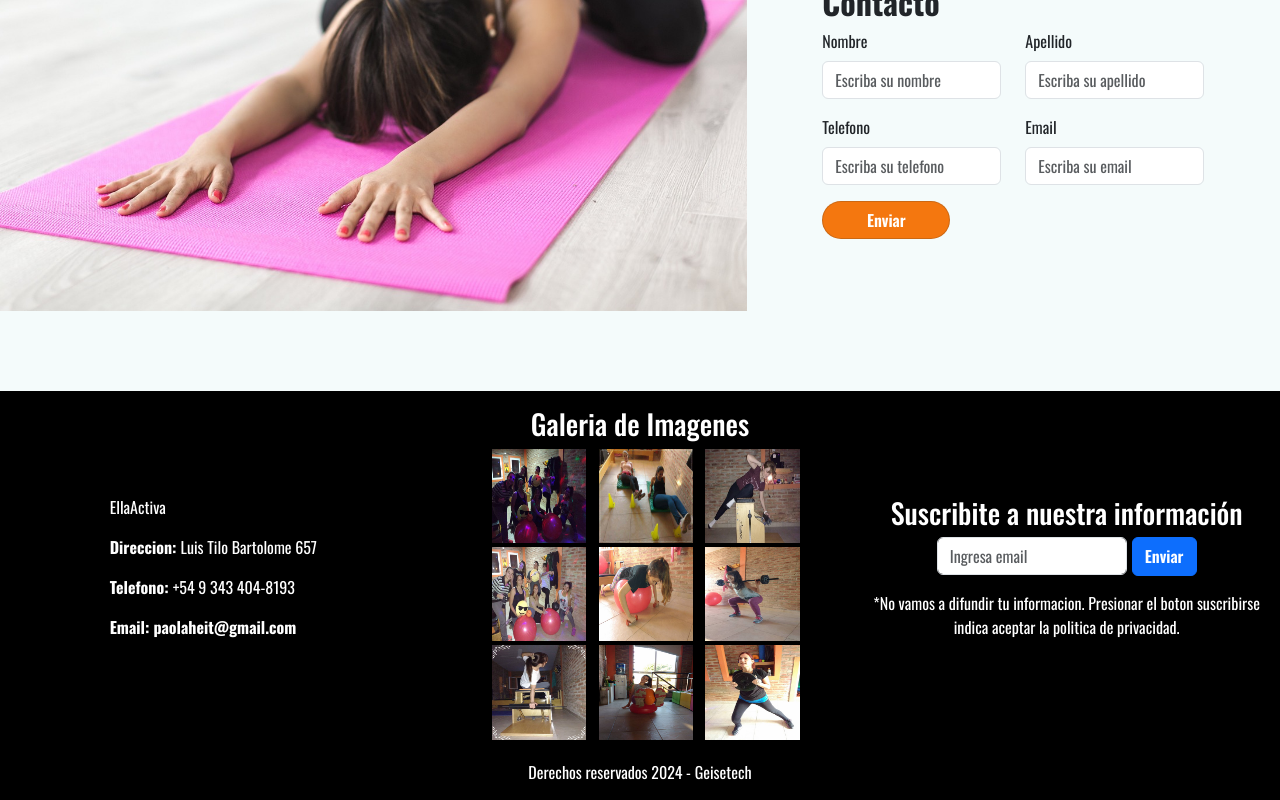
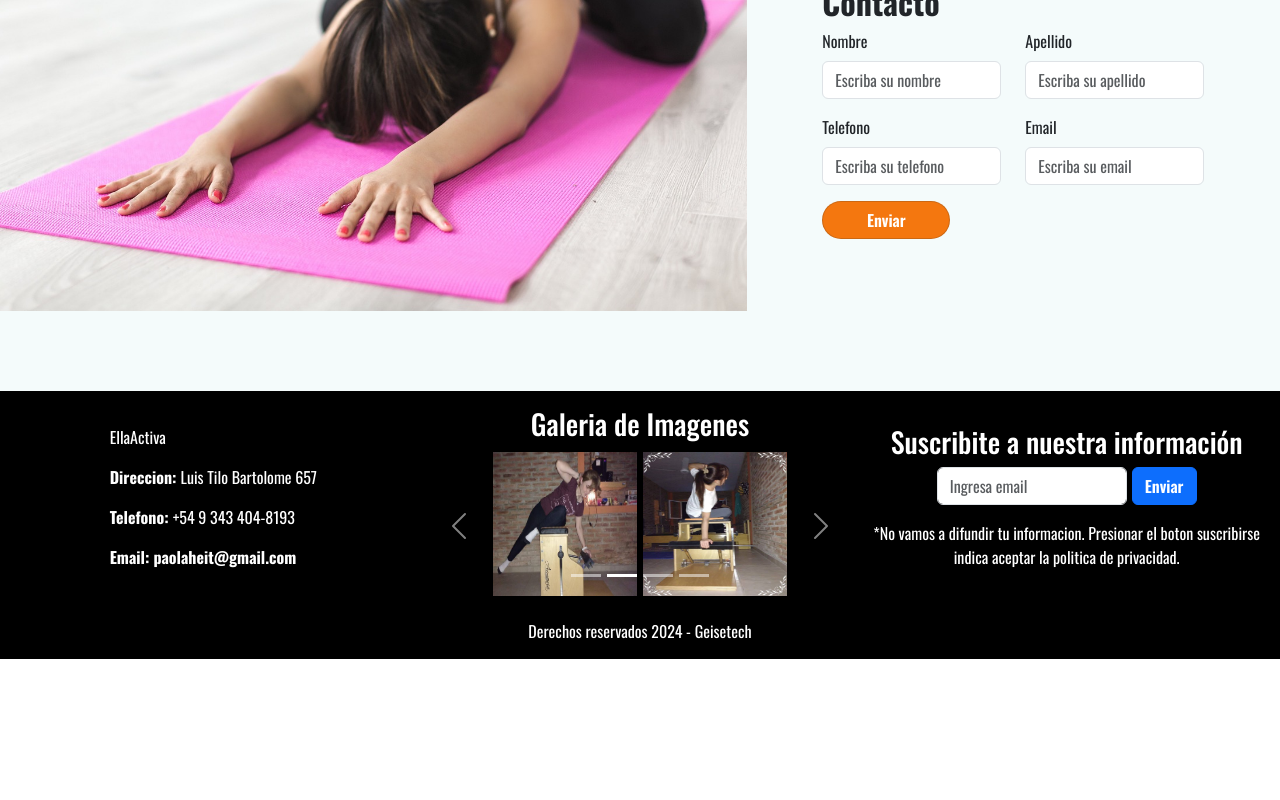
Before and after one commit to TomasGeist/landingEllaActiva, a React (Vite) app: page / in a window 1280 px wide. Shown: the part 2569-3369 px from the top of the page. After the commit the page ends 3228 px from the top, so only its background shows below. Built offline with nearby package versions, Linux system fonts and the light colour scheme.

Commit message:
add carrusel

```diff
--- a/package.json
+++ b/package.json
@@ -7,7 +7,8 @@
     "dev": "vite",
     "build": "vite build",
     "lint": "eslint . --ext js,jsx --report-unused-disable-directives --max-warnings 0",
-    "preview": "vite preview"
+    "preview": "vite preview",
+    "deploy": "gh-pages -d dist"
   },
   "dependencies": {
     "@vitejs/plugin-react": "^4.2.1",
--- a/src/App.css
+++ b/src/App.css
@@ -180,3 +180,10 @@ color: black;
     display: none;
   }
 }
+
+
+.carrusel img{
+  width: 150px;
+  height: 150px;
+  padding: 3px;
+}
--- a/src/Banner.jsx
+++ b/src/Banner.jsx
@@ -12,11 +12,11 @@ export default function Banner() {
 
         <Row className='banner w-100 m-0' style={{height:'100vh', position:'relative'}}>
           <Col lg={6} md={7} sm={12} style={{display:'flex', flexDirection:'column'}} ></Col>
-          <Col lg={3} md={0} sm={0} style={{backgroundColor:'#ff52006b', height:'100vh', position:'absolute', top:'0', left:'250px', margin:'0px', padding:'0px', width:'20%' , display:(width < 850) ? 'none' : null}}></Col>
+          <Col lg={3} md={0} sm={0} style={{backgroundColor:'#ff52006b', height:'100vh', position:'absolute', top:'0', left:'250px', margin:'0px', padding:'0px', width:'20%' , display:(width < 850) ? 'none' : null, animation:'fade-down 0.5s'}}></Col>
           <Col lg={6} md={5} sm={12} style={{display:'flex', flexDirection:'column', justifyContent:'center', alignItems:'center'}}>
 
 
-            <h1 style={{ fontWeight: 'bold', color: 'black', textAlign: (width < 737) ? 'center' : 'start', wordWrap: 'break-word', fontSize: (width < 1243 && width > 993) ? '2.3rem' : '2.8rem'  }} className='mt-5'><span style={{ backgroundColor: '#ff52006b', paddingLeft: '2px', padding: '0px 6px'}}>Pilates</span> para Equilibrio Interior</h1>
+            <h1 style={{ fontWeight: 'bold', color: 'black', textAlign: (width < 737) ? 'center' : 'start', wordWrap: 'break-word', fontSize: (width < 1243 && width > 993) ? '2.3rem' : '2.8rem'  }} className='mt-5'><span style={{ backgroundColor: '#ff52006b', paddingLeft: '2px', padding: '0px 6px', animation:'fade-down 0.5s'}}>Pilates</span> para Equilibrio Interior</h1>
               <Button  style={{ color: 'black', width: 'auto', backgroundColor: 'transparent', borderColor: 'black', borderRadius: '90px', width:'8em'}} className='mbLandscape mt-5' >Leer más</Button>
 
 
--- a/src/Contacto.jsx
+++ b/src/Contacto.jsx
@@ -18,7 +18,7 @@ export default function Contacto() {
 
   return (
     <>
-      <Row className='seccionContain' style={{ margin: '0px' }}>
+      <Row id='contacto' className='seccionContain' style={{ margin: '0px' }}>
           <Col lg='7' md='6' className={'seccionIzq imagen1'} style={{height:'60vh'}}></Col>
 
           <Col lg='5' md='6' className={'seccionDer '} style={{position:'relative', height:'70vh'}}>
@@ -30,12 +30,12 @@ export default function Contacto() {
                 <Col>
       <Form.Group className="mb-3" controlId="formBasicNombre">
         <Form.Label>Nombre</Form.Label>
-        <Form.Control autocomplete="off" type="text" placeholder="Escriba su nombre" />
+        <Form.Control autoComplete="off" type="text" placeholder="Escriba su nombre" />
       </Form.Group>
 
       <Form.Group className="mb-3" controlId="formBasicTelefono">
         <Form.Label>Telefono</Form.Label>
-        <Form.Control autocomplete="off" type="number" placeholder="Escriba su telefono" />
+        <Form.Control autoComplete="off" type="number" placeholder="Escriba su telefono" />
       </Form.Group>
         <Button style={{ color: 'white', width: 'auto', backgroundColor: '#f4770f', borderColor: '#21252930', borderRadius: '90px', width:'8em'}}>Enviar</Button>
             </Col>
@@ -46,12 +46,12 @@ export default function Contacto() {
 
                   <Form.Group className="mb-3" controlId="formBasicApellido">
                 <Form.Label>Apellido</Form.Label>
-                <Form.Control autocomplete="off" type="text" placeholder="Escriba su apellido" />
+                <Form.Control autoComplete="off" type="text" placeholder="Escriba su apellido" />
                   </Form.Group>
 
                 <Form.Group className="mb-3" controlId="formBasicEmail">
                 <Form.Label>Email</Form.Label>
-                <Form.Control autocomplete="off" type="email" placeholder="Escriba su email" />
+                <Form.Control autoComplete="off" type="email" placeholder="Escriba su email" />
                   </Form.Group>
 
 
--- a/src/Footer.jsx
+++ b/src/Footer.jsx
@@ -8,6 +8,7 @@ import img3 from './assets/img3.jpg'
 import img4 from './assets/img4.jpg'
 import izquierdaBarras from './assets/izquierdaBarras.png'
 import derechaBarras from './assets/derechaBarras.png'
+import Carousel from 'react-bootstrap/Carousel';
 import fimg1 from './assets/ellaactiva/1.jpg'
 import fimg2 from './assets/ellaactiva/2.jpg'
 import fimg3 from './assets/ellaactiva/3.jpg'
@@ -28,7 +29,7 @@ export default function Footer() {
 
   return (
     <>
-    <Row className='seccionContain bg-black ' style={{margin:'0px', color:'white', width:'100%'}}>
+    <Row id='footer' className='seccionContain bg-black ' style={{margin:'0px', color:'white', width:'100%'}}>
         <Col lg='4' md='2' className='footerInfo mb-3 mt-3'>
           <div className='footerInfoint'>
           <p>EllaActiva</p>
@@ -40,22 +41,32 @@ export default function Footer() {
         <Col lg='4' md='8' sm='12' className='galeriaFooter mb-3 mt-3'>
           <h3>Galeria de Imagenes</h3>
           <Row className="justify-content-lg-center justify-content-md-center justify-content-sm-center">
-            <Col lg='3' md='2' sm='2'>
-              <img src={fimg1} />
-              <img src={fimg2} />
-              <img src={fimg4} />
-            </Col>
-            <Col lg='3' md='2' sm='2'>
-              <img src={fimg9} />
-              <img src={fimg5} />
-              <img src={fimg6} />
-            </Col>
+            <Carousel className='carrusel'>
+      <Carousel.Item >
+                <img src={fimg1}></img>
+                <img src={fimg2}></img>
 
-            <Col lg='3' md='2' sm='2'>
-              <img src={fimg3} />
-              <img src={fimg7} />
-              <img src={fimg8} />
-            </Col>
+      </Carousel.Item>
+      <Carousel.Item>
+        <img src={fimg3}></img>
+        <img src={fimg4}></img>
+
+
+      </Carousel.Item>
+      <Carousel.Item>
+        <img src={fimg5}></img>
+        <img src={fimg6}></img>
+              </Carousel.Item>
+
+              <Carousel.Item>
+        <img src={fimg7}></img>
+        <img src={fimg8}></img>
+              </Carousel.Item>
+
+
+    </Carousel>
+
+
           </Row>
         </Col>
         <Col className='mb-3 mt-3' lg='4' md='2' style={{display:'flex', flexDirection:'column', justifyContent:'center', alignItems:'center'}}>
--- a/src/NavBar.jsx
+++ b/src/NavBar.jsx
@@ -26,28 +26,13 @@ export default function NavBar() {
 
               <Offcanvas.Header closeButton>
                 <Offcanvas.Title id={`offcanvasNavbarLabel-expand-${expand}`}>
-                  Geisetech
+                  Ella Activa
                 </Offcanvas.Title>
               </Offcanvas.Header>
               <Offcanvas.Body>
                 <Nav className="justify-content-end flex-grow-1 pe-3">
-                  <NavDropdown
-                    title="Servicios"
-                    id={`offcanvasNavbarDropdown-expand-${expand}`}
-                  >
-                    <NavDropdown.Item className='droptext' href="/contacto">Contacto</NavDropdown.Item>
-                    <NavDropdown.Item className='droptext' href="/planes">
-                      Planes
-                    </NavDropdown.Item>
-                    <NavDropdown.Divider />
-                    <NavDropdown.Item className='droptext' href="#action5">
-                      Página web Gratis
-                    </NavDropdown.Item>
-                  </NavDropdown>
-                  <Nav.Link href="/blog">Blog</Nav.Link>
-                  <Nav.Link href="/nosotros">La empresa</Nav.Link>
-                  <Nav.Link href="/planes">Precios</Nav.Link>
-                  <Nav.Link href="#action2">FAQ</Nav.Link>
+                  <Nav.Link href="#contacto" >Contacto</Nav.Link>
+                  <Nav.Link href="#footer" >FAQ</Nav.Link>
                 </Nav>
               </Offcanvas.Body>
             </Navbar.Offcanvas>
--- a/vite.config.js
+++ b/vite.config.js
@@ -4,7 +4,7 @@ import react from '@vitejs/plugin-react'
 // https://vitejs.dev/config/
 export default defineConfig({
   plugins: [react()],
-  base: 'https://geisetech.com.ar/',
+  base: '/landingEllaActiva/',
   optimizeDeps: {
     exclude: ['js-big-decimal'],
   }
```
Also changed, not shown: src/SeccionesDos.jsx (+9 -0 lines).
